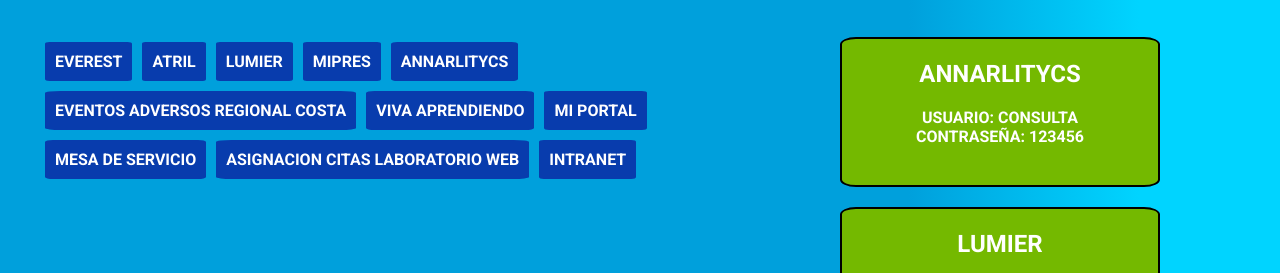
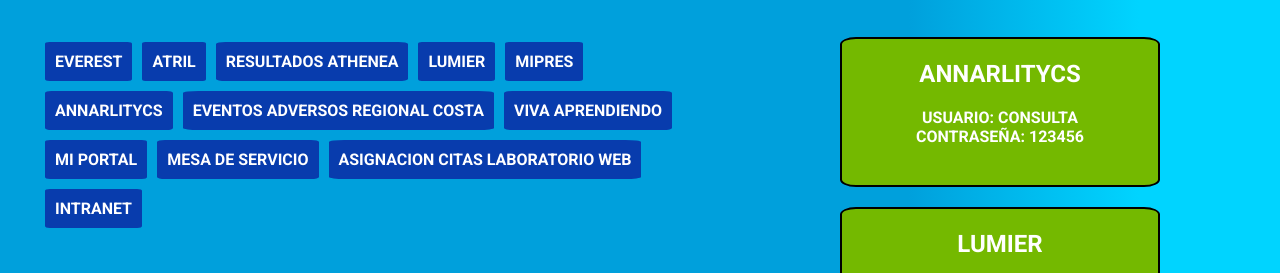
Before and after one commit to marlondaguas/favoritosv1a, a plain HTML site: page index.html in a window 1280 px wide. Shown: the part 100-373 px from the top of the page. Drawn offline with Linux system fonts and the light colour scheme.

Commit message:
Se agrego el enlace de athenea para ver resultados

```diff
--- a/index.html
+++ b/index.html
@@ -24,10 +24,11 @@
             <div class="enlaces">
                 <a href="https://appportal.everestintelligent.com/EverHealth/" target="_blank" class="enlace">everest</a>
                 <a href="http://api.digiturno.viva1a.com.co:85/" target="_blank" class="enlace">atril</a>
+                <a href="https://medicosviva1a.atheneasoluciones.com/" target="_blank" class="enlace">Resultados Athenea</a>
                 <a href="https://lumierdigital.com:8443/login.lu" target="_blank" class="enlace">lumier</a>
                 <a href="https://mipres.sispro.gov.co/MIPRESNOPBS/Login.aspx" target="_blank" class="enlace">mipres</a>
-                <a href="https://datacareviva-hubdavbwb2cvhfap.z01.azurefd.net/datacare/faces/index.xhtml#nbb" class="enlace">annarlitycs</a>
-                <a href="https://forms.office.com/Pages/ResponsePage.aspx?id=S6q48XMM30ySUZubC9zVp-nqrrGNgSlLvHS057gXxCRUNjVMUTJNV043U0s1QlZOSTdLOTBXWDY4US4u" class="enlace">eventos adversos regional costa</a>
+                <a href="https://datacareviva-hubdavbwb2cvhfap.z01.azurefd.net/datacare/faces/index.xhtml#nbb" target="_blank" class="enlace">annarlitycs</a>
+                <a href="https://forms.office.com/Pages/ResponsePage.aspx?id=S6q48XMM30ySUZubC9zVp-nqrrGNgSlLvHS057gXxCRUNjVMUTJNV043U0s1QlZOSTdLOTBXWDY4US4u" target="_blank" class="enlace">eventos adversos regional costa</a>
                 <a href="http://vivaaprendiendo.com.co/" target="_blank" class="enlace">viva aprendiendo</a>
                 <a href="https://miportalgh.com/" target="_blank" class="enlace">mi portal</a>
                 <a href="http://mesadeservicios.viva1a.com.co/glpi/" target="_blank" class="enlace">mesa de servicio</a>
```
